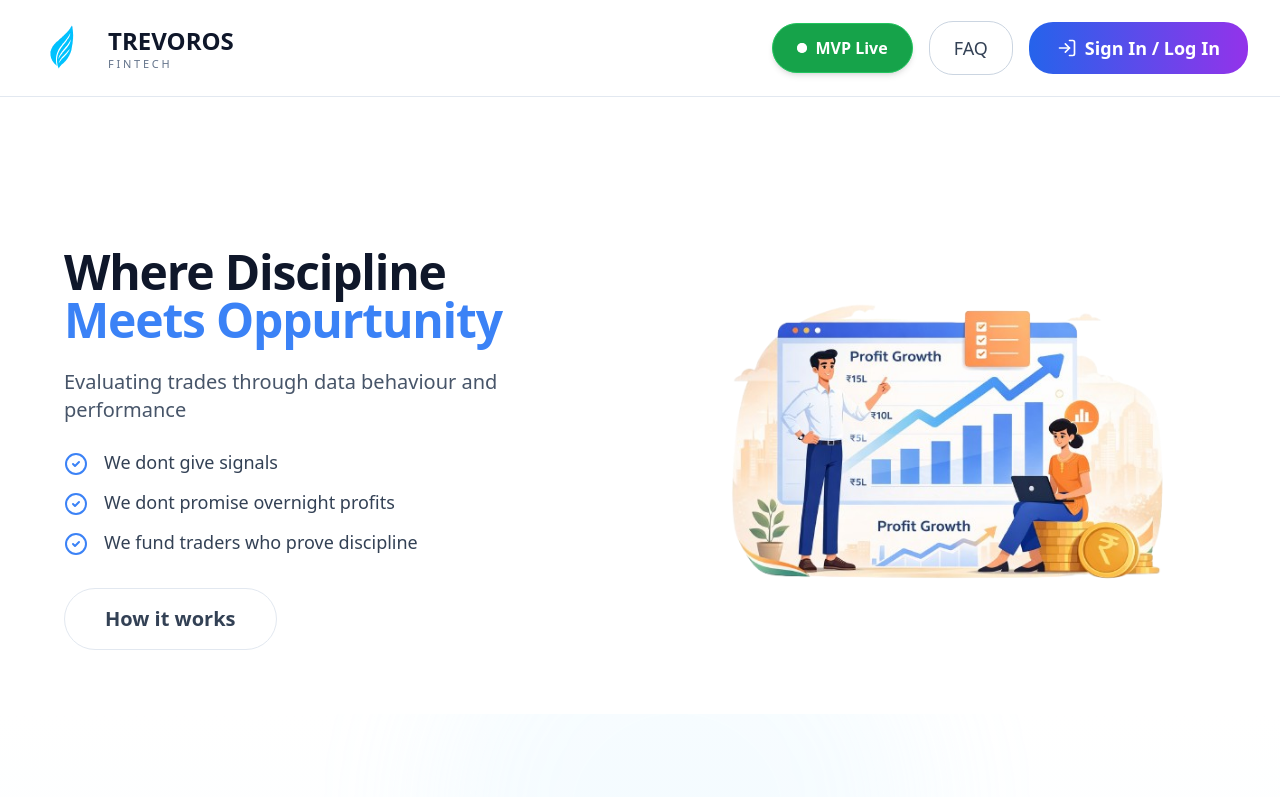
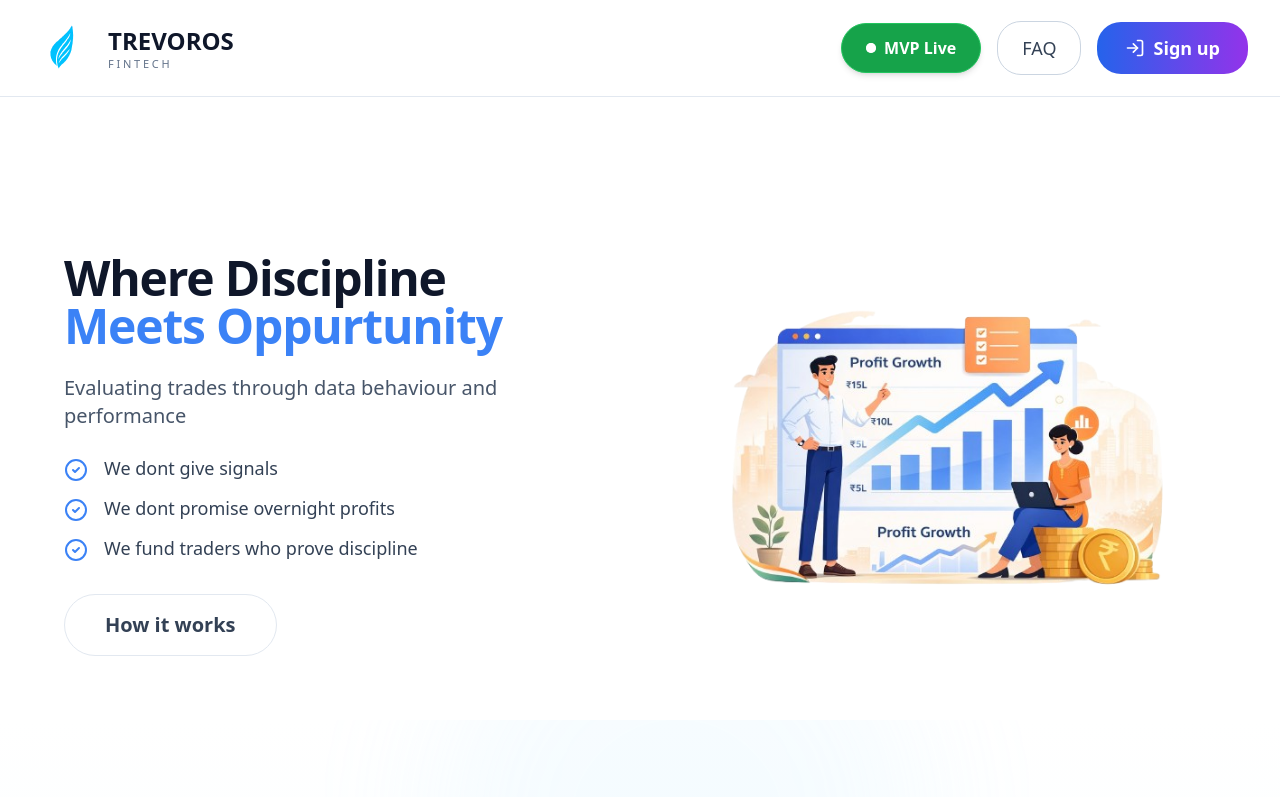
Before and after one commit to satyamtripathi8/PRO, a React (Vite) app: page / in a window 1280 px wide. Shown: the top 797 px of the page. Built offline with nearby package versions, Linux system fonts and the light colour scheme; no server answers; the HTML template or start-up script is replaced by a standard one.

Commit message:
Announcement and Navbar

```diff
--- a/src/components/reDesignDashboard/AnnouncementBanner.tsx
+++ b/src/components/reDesignDashboard/AnnouncementBanner.tsx
@@ -12,22 +12,15 @@ const AnnouncementBanner: React.FC = () => {
           </div>
 
           {/* Main Message */}
-          <div className="flex flex-col sm:flex-row items-center gap-2 sm:gap-4">
-            <div className="flex items-center gap-3">
-              <span className="px-4 py-1.5 text-sm font-bold tracking-wider bg-yellow-400 text-slate-900 rounded-full shadow-lg uppercase">
-                New
-              </span>
-              <h3 className="text-2xl sm:text-3xl lg:text-4xl font-extrabold text-white tracking-tight">
-                MVP is Live!
-              </h3>
-            </div>
+          <div className="flex flex-col sm:flex-row items-center gap-2 sm:gap-4 mt-4">
+
 
             {/* Live Indicator */}
             <div className="flex items-center gap-2 px-4 py-2 bg-white/20 backdrop-blur-sm border border-white/30 rounded-full">
               <div className="relative flex items-center justify-center">
                 <div className="w-2.5 h-2.5 bg-green-400 rounded-full"></div>
               </div>
-              <span className="text-sm text-white font-semibold tracking-wide">LIVE NOW</span>
+              <span className="text-sm text-white font-semibold tracking-wide">MVP is LIVE!</span>
             </div>
           </div>
         </div>
--- a/src/components/reDesignDashboard/Navbar.tsx
+++ b/src/components/reDesignDashboard/Navbar.tsx
@@ -83,7 +83,7 @@ export default function Navbar({ onFaqClick }: NavbarProps) {
               "
             >
               <LogIn size={20} />
-              Sign In / Log In
+              Sign up
             </button>
           </div>
 
```
